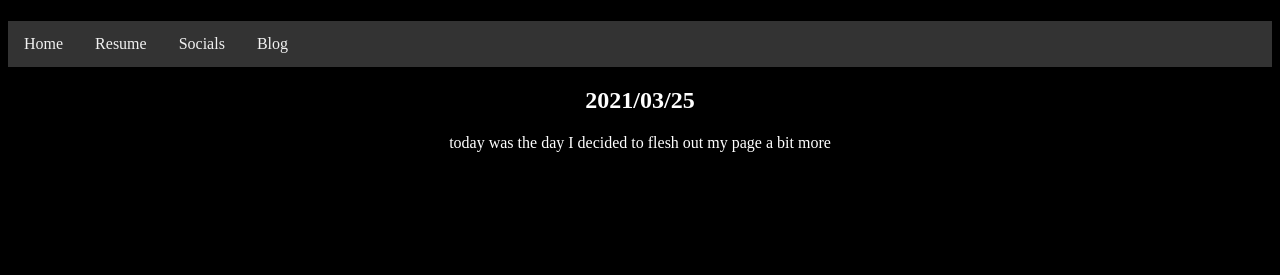
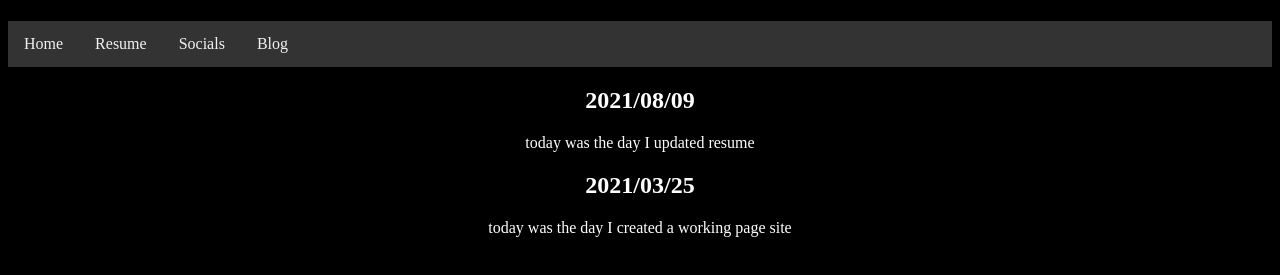
Before and after one commit to mattshipmaker/mattshipmaker.github.io, a plain HTML site: page html/blog.html in a window 1280 px wide. Shown: the part 107-382 px from the top of the page. Drawn offline with Linux system fonts and the light colour scheme.

Commit message:
new thigns

```diff
--- a/html/blog.html
+++ b/html/blog.html
@@ -29,10 +29,17 @@
     <div>
         <div class="center-text">
             <h2>
+                2021/08/09
+            </h2>
+            <p>
+                today was the day I updated resume
+            </p>
+
+            <h2>
                 2021/03/25
             </h2>
             <p>
-                today was the day I decided to flesh out my page a bit more
+                today was the day I created a working page site
             </p>
         </div>
     </div>
```
Also changed, not shown: html/resume.html (+2 -1 lines), html/socials.html (+1 -1 lines), 1 other file.
